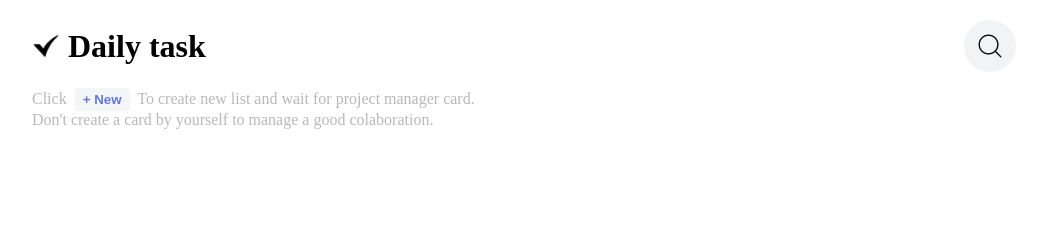
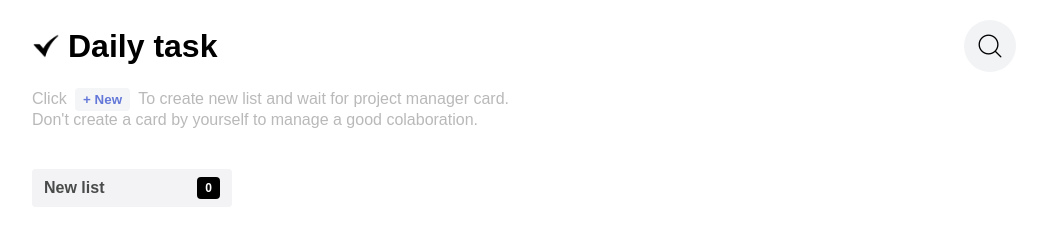
Before and after one commit to geeksterin/Aug22-web, a plain HTML site: page 13-10-2022/multi-list-todo.html in a window 1280 px wide. Both pictures are taken after a click on the button "+ New". Shown: the whole page, without its empty margins (116-1163 px from the left). Drawn offline with Linux system fonts and the light colour scheme.

Commit message:
created list

```diff
--- a/13-10-2022/multi-list-todo.html
+++ b/13-10-2022/multi-list-todo.html
@@ -10,6 +10,7 @@
     * {
       margin: 0;
       box-sizing: border-box;
+      font-family: sans-serif;
     }
     body {
       display: flex;
@@ -19,6 +20,10 @@
     .main-container {
       width: 80vw;
       padding: 20px;
+    }
+
+    .top-container {
+      margin-bottom: 40px;
     }
 
     .header-container {
@@ -59,6 +64,36 @@
       margin: 0px 4px;
       font-weight: 600;
     }
+    .list-container {
+      display: flex;
+      gap: 16px;
+      height: calc(100vh - 200px);
+      overflow: auto;
+    }
+    .list {
+      min-width: 200px;
+      height: 100%;
+    }
+    .list-heading-container {
+      display: flex;
+      padding: 8px 12px;
+      background-color: rgb(243, 243, 245);
+      border-radius: 4px;
+      align-items: center;
+    }
+    .list-heading {
+      flex: 1;
+      color: rgb(73, 74, 74);
+    }
+    .number-of-tasks-container {
+      background-color: #000;
+      border-radius: 4px;
+      padding: 4px 8px;
+    }
+    .number-of-tasks {
+      color: #fff;
+      font-size: 12px;
+    }
   </style>
   <body>
     <div class="main-container">
@@ -81,11 +116,28 @@
           </div>
         </div>
         <p class="new-list-text">
-          Click <button class="new-list-button">+ New</button> To create new
-          list and wait for project manager card. <br />
+          Click
+          <button class="new-list-button" onclick="addNewList()">+ New</button>
+          To create new list and wait for project manager card. <br />
           Don't create a card by yourself to manage a good colaboration.
         </p>
       </div>
+      <div class="list-container"></div>
     </div>
+    <script>
+      function addNewList() {
+        const list = document.createElement("div"); // <div></div>
+        list.setAttribute("class", "list"); // <div class="list"> </div>
+        list.innerHTML = ` <div class="list-heading-container">
+            <h4 class="list-heading">New list</h4>
+            <div class="number-of-tasks-container">
+              <h4 class="number-of-tasks">0</h4>
+            </div>
+          </div>`;
+        const listContainer =
+          document.getElementsByClassName("list-container")[0];
+        listContainer.appendChild(list);
+      }
+    </script>
   </body>
 </html>
```
